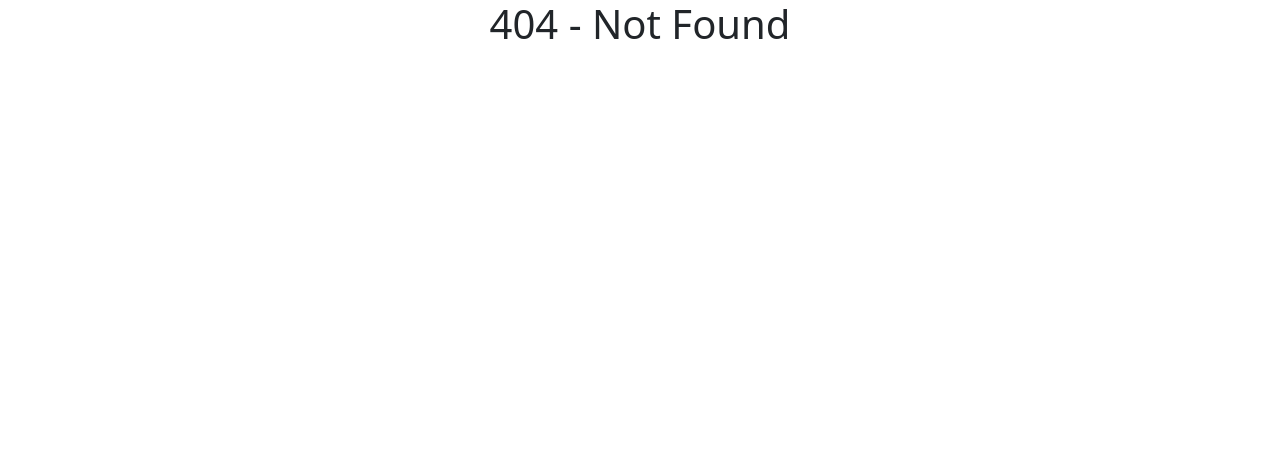
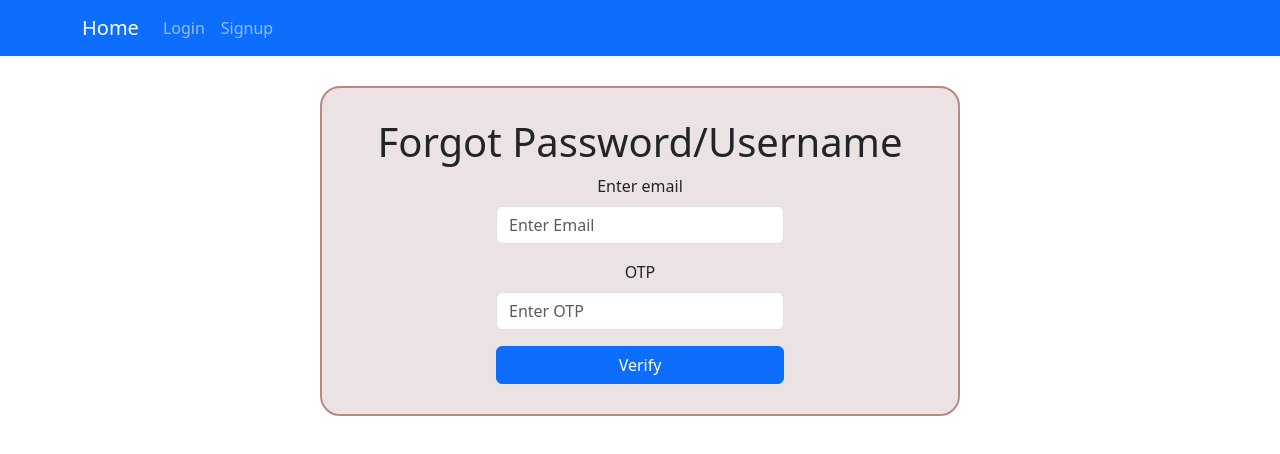
Before and after one commit to thummalaharika/designlab-frontend, a React (Vite) app: page /verify in a window 1280 px wide. Before the commit this address had no page. Shown: the top 454 px of the page. Built offline with nearby package versions, Linux system fonts and the light colour scheme.

Commit message:
forgot password

```diff
--- a/src/App.jsx
+++ b/src/App.jsx
@@ -4,8 +4,8 @@ import { Routes, Route, Link } from 'react-router-dom';
 import Home from './components/Home';
 import Login from './components/Login';
 import Signup from './components/Signup';
-
-
+import Forgot from './components/Forgot';
+import Verify from './components/Verify';
 
 function App() {
 
@@ -16,6 +16,8 @@ function App() {
         <Route path="/" element={<Home />} />
         <Route path="/login" element={<Login />} />
         <Route path="/signup" element={<Signup />} />
+        <Route path="/forgot" element={<Forgot />} />
+        <Route path="/verify" element={<Verify />} />
         <Route path="*" element={<h1>404 - Not Found</h1>} />
       </Routes>
     </>
--- /dev/null
+++ b/src/components/Forgot.jsx
@@ -0,0 +1,59 @@
+import Button from 'react-bootstrap/Button';
+import Form from 'react-bootstrap/Form';
+import Navb from './Navb';
+import { useEffect, useState } from 'react';
+import axios from 'axios';
+import { useNavigate  } from 'react-router-dom';
+import Cookies from 'js-cookie';
+
+function Forgot() {
+    const [email, setEmail] = useState("");
+    const [message, setMessage] = useState("");
+    const navigate = useNavigate();
+
+    const handleEmail = (e) => setEmail(e.target.value);
+
+    useEffect(() => {
+            // Check if token exists in cookies
+            const token = Cookies.get('token');
+            if (token) {
+                navigate('/');  // Redirect to home if logged in
+            }
+        }, [navigate]);
+
+        const handleSignup = async (e) => {
+            e.preventDefault();
+            setMessage("");
+
+            try {
+                const response = await axios.post('http://127.0.0.1:8000/generateotp/', { email:email });
+                console.log(response)
+                setMessage(response.data.message || "OTP sent successfully!");
+                navigate("/verify")
+            } catch (error) {
+                setMessage(error.response?.data?.error || "Failed to send OTP. Try again.");
+            }
+        };
+
+    return (
+        <>
+            <Navb />
+            <div className='authenticate-border'>
+                <h1>Forgot Credentials</h1>
+                {message && <p>{message}</p>}
+                <Form className='signup-form' onSubmit={handleSignup}>
+                    <Form.Group className="mb-3" controlId="formBasicEmail">
+                        <Form.Label>Email address</Form.Label>
+                        <Form.Control type="email" placeholder="Enter email" required value={email} onChange={handleEmail} />
+                    </Form.Group>
+
+                    <Button variant="primary" type="submit" className='submit' >
+                        Verify
+                    </Button>
+                </Form>
+            </div>
+        </>
+    );
+}
+
+export default Forgot;
--- a/src/components/Login.jsx
+++ b/src/components/Login.jsx
@@ -87,6 +87,11 @@ function Login() {
                     <Button variant="primary" type="submit" className='submit'>
                         Login
                     </Button>
+                    <div style={{ marginTop: "10px" }}>
+                        <a href="/forgot" style={{ textDecoration: "none", color: "#007bff" }}>
+                            Forgot Username/Password?
+                        </a>
+                    </div>
                 </Form>
             </div>
         </>
--- /dev/null
+++ b/src/components/Verify.jsx
@@ -0,0 +1,68 @@
+import Button from 'react-bootstrap/Button';
+import Form from 'react-bootstrap/Form';
+import Navb from './Navb';
+import { useEffect, useState } from 'react';
+import axios from 'axios';
+import { useNavigate  } from 'react-router-dom';
+import Cookies from 'js-cookie';
+
+function Verify() {
+    const [email, setEmail] = useState("");
+    const [otp_code, setOtp] = useState("");
+    const [message, setMessage] = useState("");
+    // const navigate = useNavigate();
+
+    const handleEmail = (e) => setEmail(e.target.value);
+    const handleOtp = (e) => setOtp(e.target.value);
+
+    const navigate = useNavigate();  // To handle redirection
+
+        useEffect(() => {
+            // Check if token exists in cookies
+            const token = Cookies.get('token');
+            if (token) {
+                navigate('/');  // Redirect to home if logged in
+            }
+        }, [navigate]);
+        const handleSignup = async (e) => {
+            e.preventDefault();
+            setMessage("");
+
+            try {
+                const response = await axios.post('http://127.0.0.1:8000/verifyotp/', { email:email,otp_code:otp_code });
+                console.log(response)
+                Cookies.set('token', response.data.token, { expires: 7 }); // Expires in 7 days
+
+                setMessage(response.data.message || "OTP Verified successfully!");
+                navigate('/');
+            } catch (error) {
+                setMessage(error.response?.data?.error || "Invalid OTP or email. Try again.");
+            }
+        };
+
+    return (
+        <>
+            <Navb />
+            <div className='authenticate-border'>
+                <h1>Forgot Password/Username</h1>
+                {message && <p>{message}</p>}
+                <Form className='signup-form' onSubmit={handleSignup}>
+                    <Form.Group className="mb-3" controlId="formBasicEmail">
+                        <Form.Label>Enter email</Form.Label>
+                        <Form.Control type="email" placeholder="Enter Email" required value={email} onChange={handleEmail} />
+                    </Form.Group>
+                    <Form.Group className="mb-3" controlId="formBasicEmail">
+                        <Form.Label>OTP</Form.Label>
+                        <Form.Control type="text" placeholder="Enter OTP" required value={otp_code} onChange={handleOtp} />
+                    </Form.Group>
+
+                    <Button variant="primary" type="submit" className='submit' >
+                        Verify
+                    </Button>
+                </Form>
+            </div>
+        </>
+    );
+}
+
+export default Verify;
```
